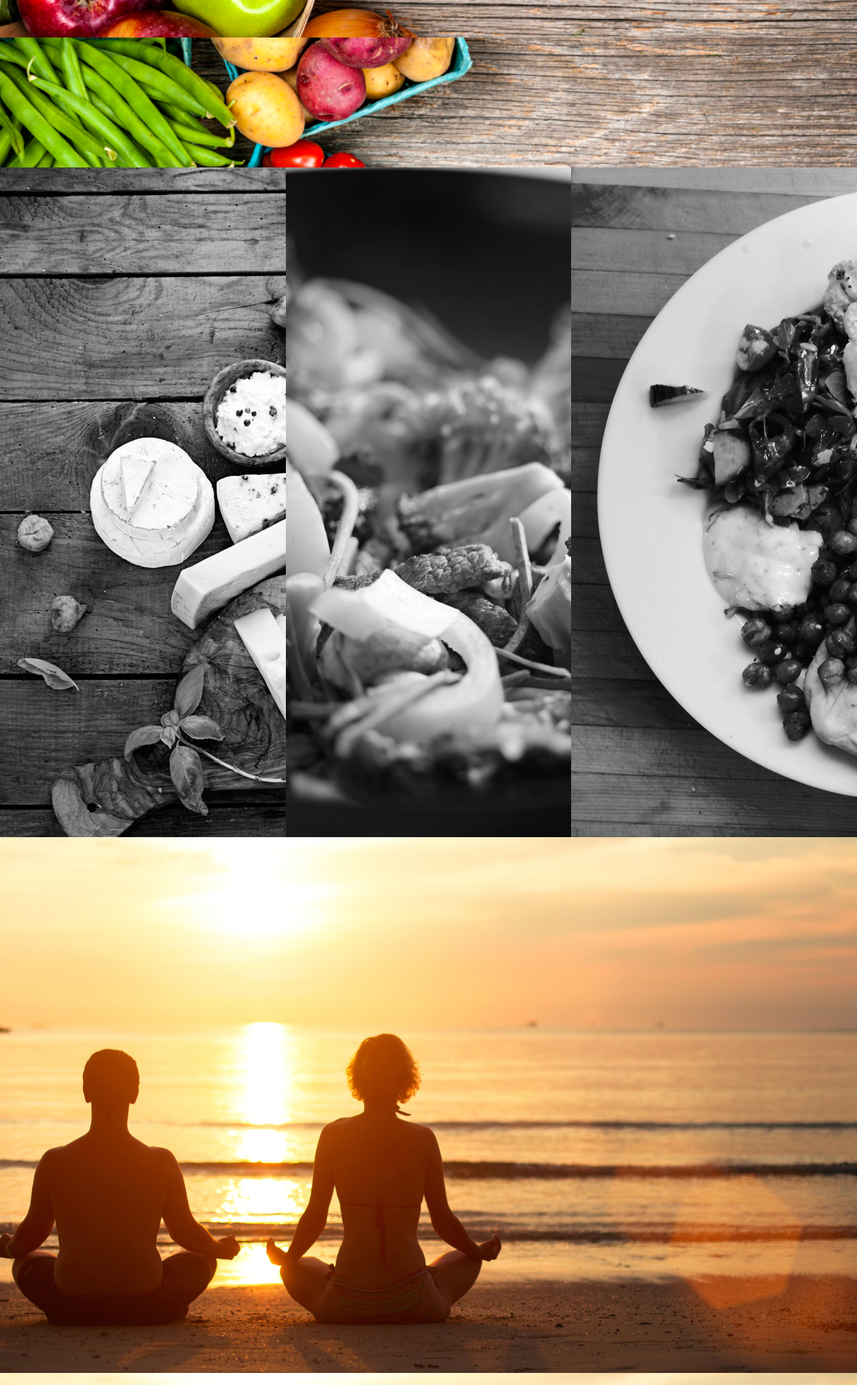
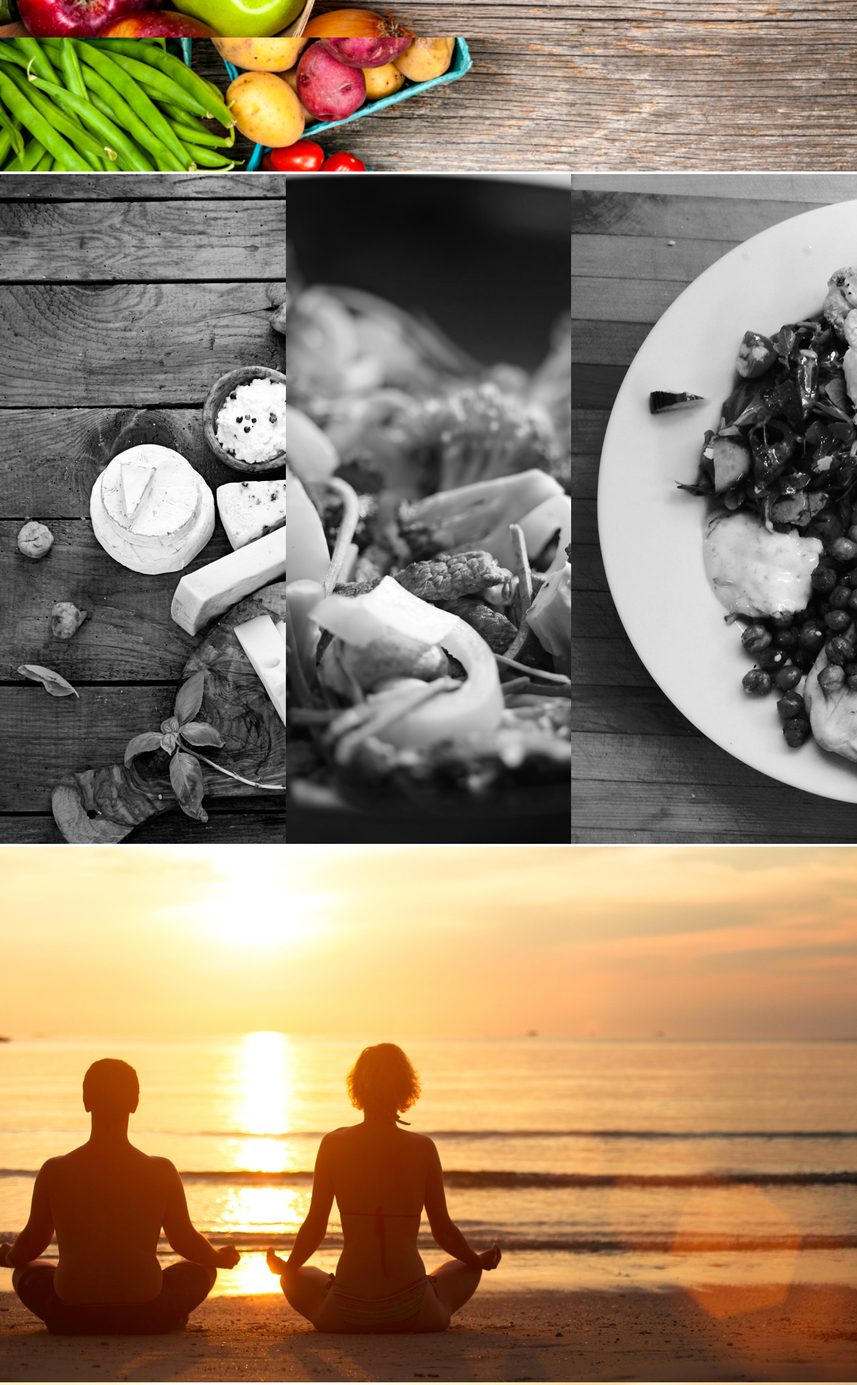
Before and after one commit to reiruiz/FitInTime, a PHP site: page / in a window 1280 px wide. Shown: the part 1744-3812 px from the top of the page at 67% size. Run offline with PHP 8.4, Linux system fonts and the light colour scheme.

Commit message:
change something i guess

```diff
--- a/G17/index.html
+++ b/G17/index.html
@@ -116,14 +116,10 @@
                     <a href="./exercise/minute60.html"><img src="./images/60ex.jpg" alt="exercise60"></a>
                 </div>
             </div>
-<<<<<<< HEAD
 
             <div id="register">
             </div>
 
-=======
-
->>>>>>> 95c7a6ff8666cd8449249682ccc63306831a4798
             <div id="footer">
                <!--<p>Copyright but not really<a href="./images/mandom.png">&copy;</a></p>-->
             </div>
--- a/G17/styleSheet/base.css
+++ b/G17/styleSheet/base.css
@@ -125,7 +125,7 @@
     background-attachment: fixed;
     background-repeat: no-repeat;
     background-size: cover;
-    margin-bottom: -10px;
+    /* margin-bottom: -10px; */
 }
 
 #banner3 {
@@ -137,7 +137,7 @@
     background-attachment: fixed;
     background-repeat: no-repeat;
     background-size: cover;
-    margin-bottom: -10px;
+    /* margin-bottom: -10px; */
 }
 
 /* CONTENT */
@@ -150,7 +150,7 @@
     width: 33.3333333%;
     float: left;
     overflow: hidden;
-    margin-bottom: -10px;
+    /* margin-bottom: -10px; */
 }
 
 .recipeImg img {
```
